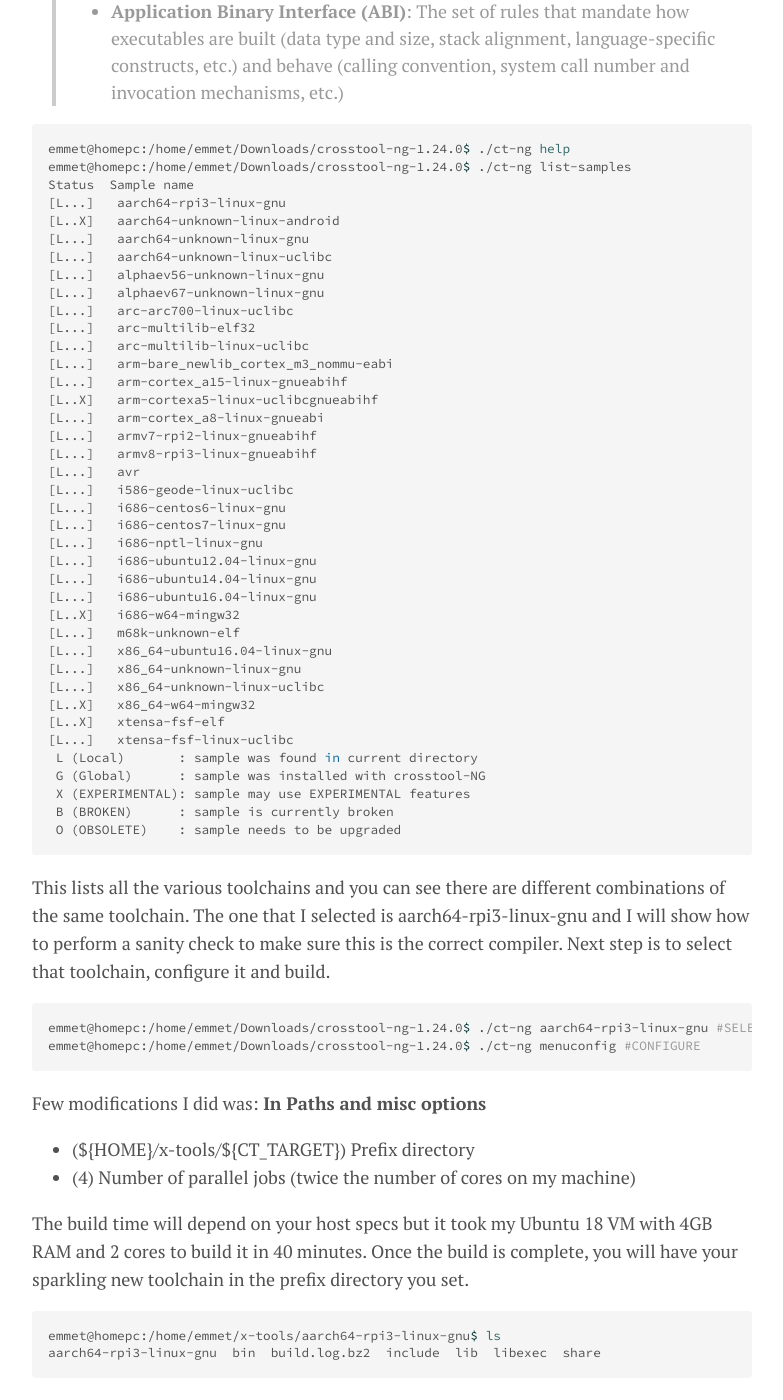
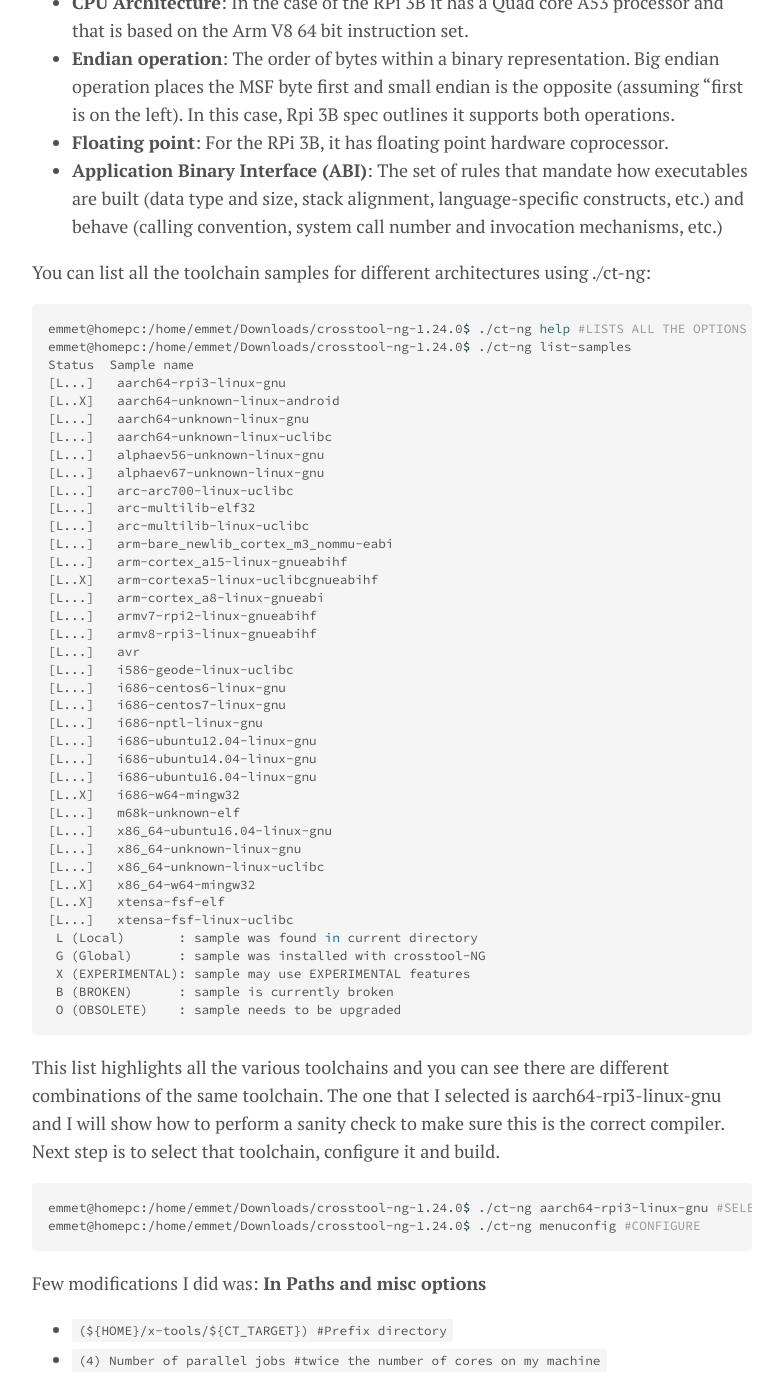
Before and after one commit to efriel94/ef_blog, a Jekyll site: the page built from _posts/EmbeddedLinux/2020-04-25-toolchain.md, in a window 1280 px wide and 1400 px high, scrolled down 1775 px. Shown: the whole window, without its empty margins (248-1031 px from the left). Built offline with Jekyll 4.4.1, drawn with Linux system fonts in a browser that asks for light colours; some of the changed text lies outside the part shown.

Commit message:
Updated syntax errors on toolchain post

````diff
--- a/_posts/EmbeddedLinux/2020-04-25-toolchain.md
+++ b/_posts/EmbeddedLinux/2020-04-25-toolchain.md
@@ -36,13 +36,15 @@ Notes on the commands:
 
 ## Selecting the toolchain
 The toolchain is hardware specific, built to the specifications of the target CPU and referring to the book this includes:
-> - **CPU Architecture**: In the case of the RPi 3B it has a Quad core A53 processor and that is based on the Arm V8 64 bit instruction set.
-> - **Endian operation**: The order of bytes within a binary representation. Big endian operation places the MSF byte first and small endian is the opposite (assuming “first is on the left). In this case, Rpi 3B spec outlines it supports both operations.
-> - **Floating point**: For the RPi 3B, it has floating point hardware coprocessor.
-> - **Application Binary Interface (ABI)**: The set of rules that mandate how executables are built (data type and size, stack alignment, language-specific constructs, etc.) and behave (calling convention, system call number and invocation mechanisms, etc.)
+ - **CPU Architecture**: In the case of the RPi 3B it has a Quad core A53 processor and that is based on the Arm V8 64 bit instruction set.
+ - **Endian operation**: The order of bytes within a binary representation. Big endian operation places the MSF byte first and small endian is the opposite (assuming “first is on the left). In this case, Rpi 3B spec outlines it supports both operations.
+ - **Floating point**: For the RPi 3B, it has floating point hardware coprocessor.
+ - **Application Binary Interface (ABI)**: The set of rules that mandate how executables are built (data type and size, stack alignment, language-specific constructs, etc.) and behave (calling convention, system call number and invocation mechanisms, etc.)
+
+You can list all the toolchain samples for different architectures using ./ct-ng:
 
 ```bash
-emmet@homepc:/home/emmet/Downloads/crosstool-ng-1.24.0$ ./ct-ng help
+emmet@homepc:/home/emmet/Downloads/crosstool-ng-1.24.0$ ./ct-ng help #LISTS ALL THE OPTIONS
 emmet@homepc:/home/emmet/Downloads/crosstool-ng-1.24.0$ ./ct-ng list-samples
 Status  Sample name
 [L...]   aarch64-rpi3-linux-gnu
@@ -83,7 +85,7 @@ Status  Sample name
  O (OBSOLETE)    : sample needs to be upgraded
 ```
 
-This lists all the various toolchains and you can see there are different combinations of the same toolchain. The one that I selected is aarch64-rpi3-linux-gnu and I will show how to perform a sanity check to make sure this is the correct compiler. Next step is to select that toolchain, configure it and build.
+This list highlights all the various toolchains and you can see there are different combinations of the same toolchain. The one that I selected is aarch64-rpi3-linux-gnu and I will show how to perform a sanity check to make sure this is the correct compiler. Next step is to select that toolchain, configure it and build.
 
 ```bash
 emmet@homepc:/home/emmet/Downloads/crosstool-ng-1.24.0$ ./ct-ng aarch64-rpi3-linux-gnu #SELECT
@@ -92,8 +94,8 @@ emmet@homepc:/home/emmet/Downloads/crosstool-ng-1.24.0$ ./ct-ng menuconfig #CONF
 
 Few modifications I did was:
 **In Paths and misc options**
-- (${HOME}/x-tools/${CT_TARGET}) Prefix directory
-- (4) Number of parallel jobs (twice the number of cores on my machine)
+- ```(${HOME}/x-tools/${CT_TARGET}) #Prefix directory```
+- ```(4) Number of parallel jobs #twice the number of cores on my machine```
 
 The build time will depend on your host specs but it took my Ubuntu 18 VM with 4GB RAM and 2 cores to build it in 40 minutes. Once the build is complete, you will have your sparkling new toolchain in the prefix directory you set.
 
@@ -124,7 +126,7 @@ int main() {
    return 0;
 }
 
-emmet@homepc:/home/emmet$ aarch64-rpi3-linux-gnu-gcc -static hello.c -o hello-static
+emmet@homepc:/home/emmet$ aarch64-rpi3-linux-gnu-gcc -static hello.c -o hello-static #Statically linking the program rather than dynamically
 emmet@homepc:/home/emmet$ scp hello-static ubuntu@10.10.10.21:/home/ubuntu
 ubuntu@ubuntu-embedded:~$ ./hello-static
 Hello, world!
````
Also changed, not shown: other parts of _posts/EmbeddedLinux/2020-04-25-toolchain.md (+1 -1 lines).
